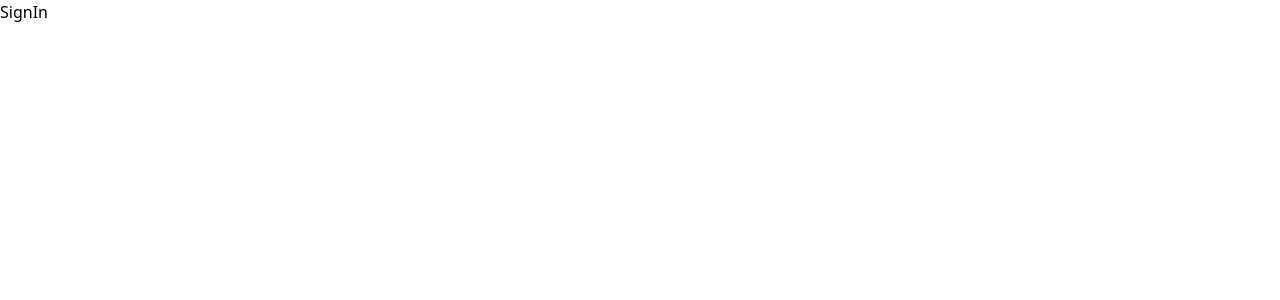
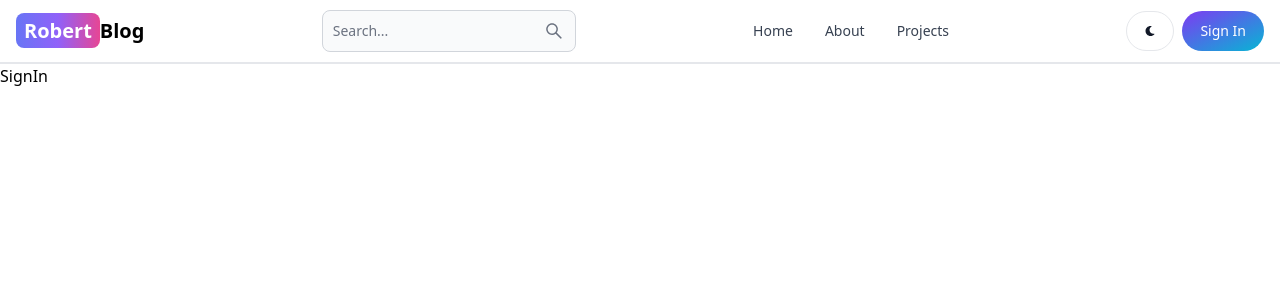
Before and after one commit to silvacook/Mern-Blog, a React (Vite) app in the folder client/: page /sign-in in a window 1280 px wide. Shown: the top 300 px of the page. Built offline with nearby package versions, Linux system fonts and the light colour scheme.

Commit message:
create the header section

```diff
--- a/client/package.json
+++ b/client/package.json
@@ -10,8 +10,10 @@
     "preview": "vite preview"
   },
   "dependencies": {
+    "flowbite-react": "^0.9.0",
     "react": "^18.2.0",
     "react-dom": "^18.2.0",
+    "react-icons": "^5.2.1",
     "react-router-dom": "^6.23.1"
   },
   "devDependencies": {
--- a/client/src/App.jsx
+++ b/client/src/App.jsx
@@ -5,10 +5,12 @@
 import SignUp from "./pages/SignUp";
 import Dashboard from "./pages/Dashboard";
 import Projects from "./pages/Projects";
+import Header from "./components/Header";
 
 export default function App() {
   return (
     <BrowserRouter>
+      <Header />
       <Routes>
         <Route path="/" element={<Home />} />
         <Route path="/about" element={<About />} />
--- /dev/null
+++ b/client/src/components/Header.jsx
@@ -0,0 +1,55 @@
+import { Button, Navbar, TextInput } from "flowbite-react";
+import { Link, useLocation } from "react-router-dom";
+import { AiOutlineSearch } from "react-icons/ai";
+import { FaMoon } from "react-icons/fa";
+
+export default function Header() {
+  const path = useLocation().pathname;
+
+  return (
+    <Navbar className="border-b-2">
+      <Link
+        to="/"
+        className="self-center whitespace-nowrap text-sm sm:text-xl font-semibold dark:text-white"
+      >
+        <span className="px-2 py-1 bg-gradient-to-r from-indigo-500 via-purple-500 to-pink-500 rounded-lg text-white">
+          Robert
+        </span>
+        Blog
+      </Link>
+      <form>
+        <TextInput
+          type="text"
+          placeholder="Search..."
+          rightIcon={AiOutlineSearch}
+          className="hidden lg:inline"
+        />
+      </form>
+      <Button className="w-12 h-10 lg:hidden" color="gray" pill>
+        <AiOutlineSearch />
+      </Button>
+      <div className="flex gap-2 md:order-2">
+        <Button className="w-12 h-10 hidden sm:inline" color="gray" pill>
+          <FaMoon />
+        </Button>
+        <Link to="/sign-in">
+          <Button gradientDuoTone="purpleToBlue" pill>
+            Sign In
+          </Button>
+        </Link>
+        <Navbar.Toggle />
+      </div>
+      <Navbar.Collapse>
+        <Navbar.Link as={Link} to="/" active={path === "/"}>
+          Home
+        </Navbar.Link>
+        <Navbar.Link as={Link} to="/about" active={path === "/about"}>
+          About
+        </Navbar.Link>
+        <Navbar.Link as={Link} to="/projects" active={path === "/projects"}>
+          Projects
+        </Navbar.Link>
+      </Navbar.Collapse>
+    </Navbar>
+  );
+}
--- a/client/tailwind.config.js
+++ b/client/tailwind.config.js
@@ -1,8 +1,10 @@
+const flowbite = require("flowbite-react/tailwind");
+
 /** @type {import('tailwindcss').Config} */
 export default {
-  content: ["./index.html", "./src/**/*.{js,ts,jsx,tsx}"],
+  content: ["./index.html", "./src/**/*.{js,ts,jsx,tsx}", flowbite.content()],
   theme: {
     extend: {},
   },
-  plugins: [],
+  plugins: [flowbite.plugin()],
 };
```
Also changed, not shown: 1 other file (tests, documents, lock files or other folders).
